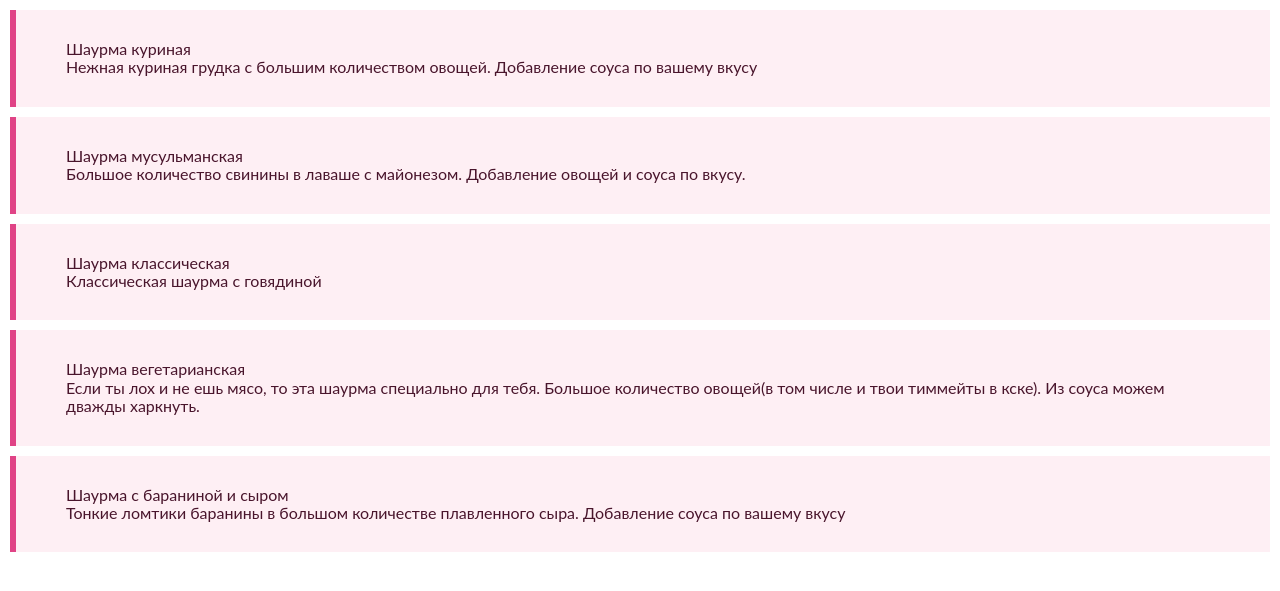
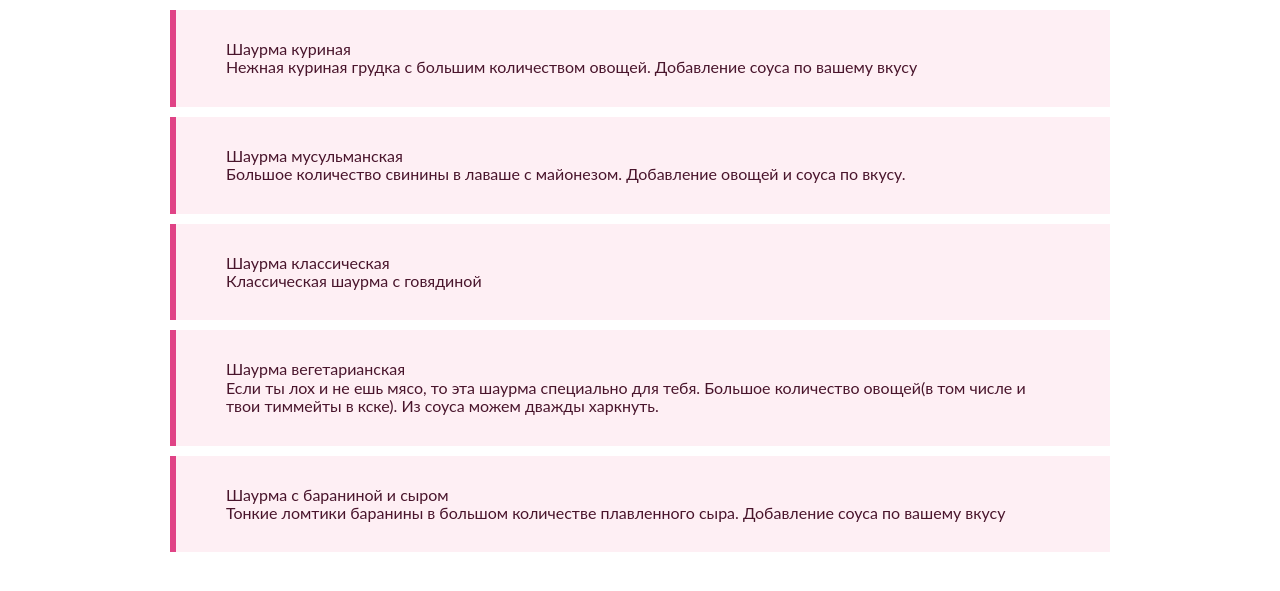
Before and after one commit to KillerFedy/WEB-Project, a Flask app: page / in a window 1280 px wide. Shown: the part 150-741 px from the top of the page. Run offline with Flask 2, Linux system fonts and the light colour scheme.

Commit message:
Add Javascript in project

```diff
--- a/static/style.css
+++ b/static/style.css
@@ -58,4 +58,7 @@ html {
     font-family: 'Lato', sans-serif;
     font-size: 1.6rem;
     margin: 1rem;
+    overflow: hidden;
+    margin-left: 17rem;
+    margin-right: 17rem;
 }
--- a/templates/index.html
+++ b/templates/index.html
@@ -3,6 +3,7 @@
         <title>{{title}} - Shop</title>
         <link rel="stylesheet" href="{{ url_for('static', filename='normalize.css') }}">
         <link rel="stylesheet" href="{{ url_for('static', filename='style.css') }}">
+        <script src= url_for('static', filename='script.css')></script>
     </head>
     <body>
         <header class = "header-wrapper">
```
Also changed, not shown: static/script.js (added).
